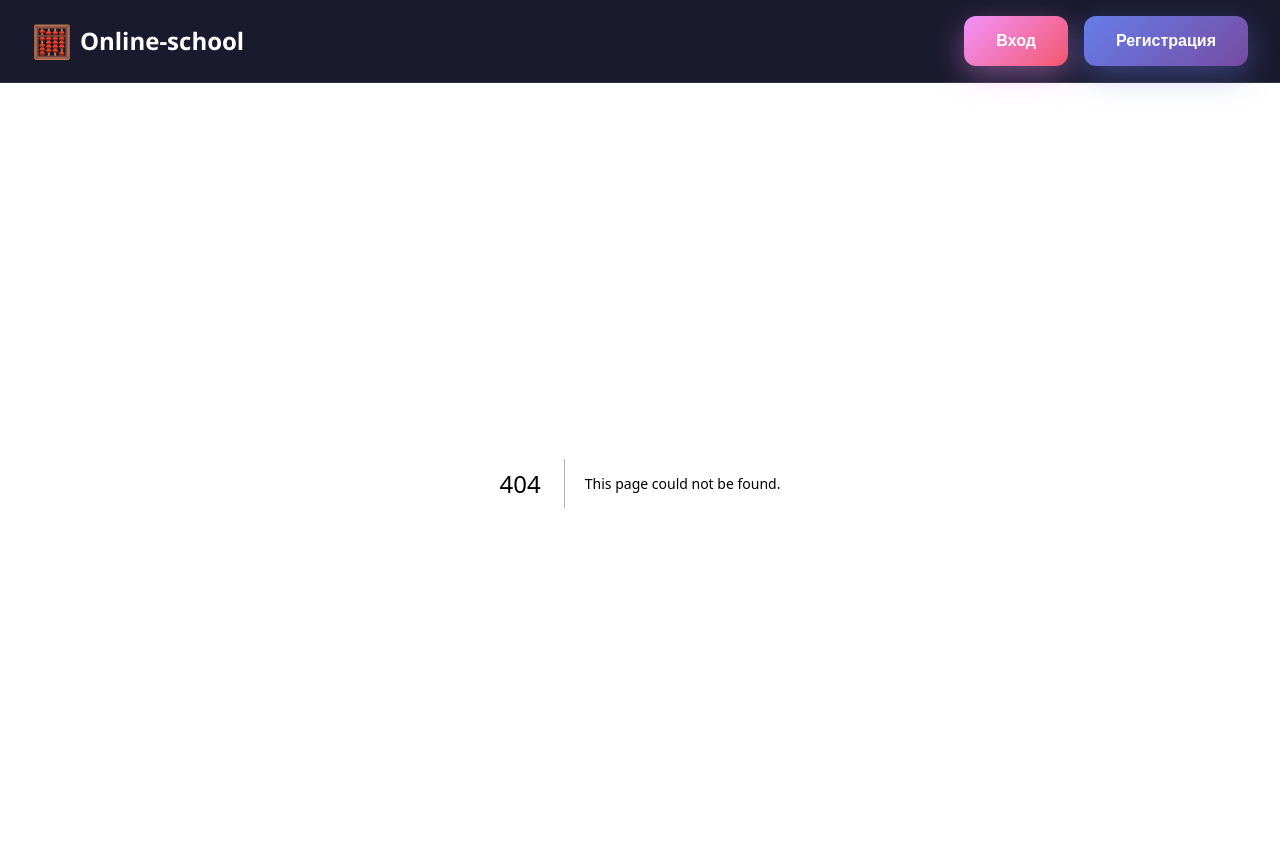
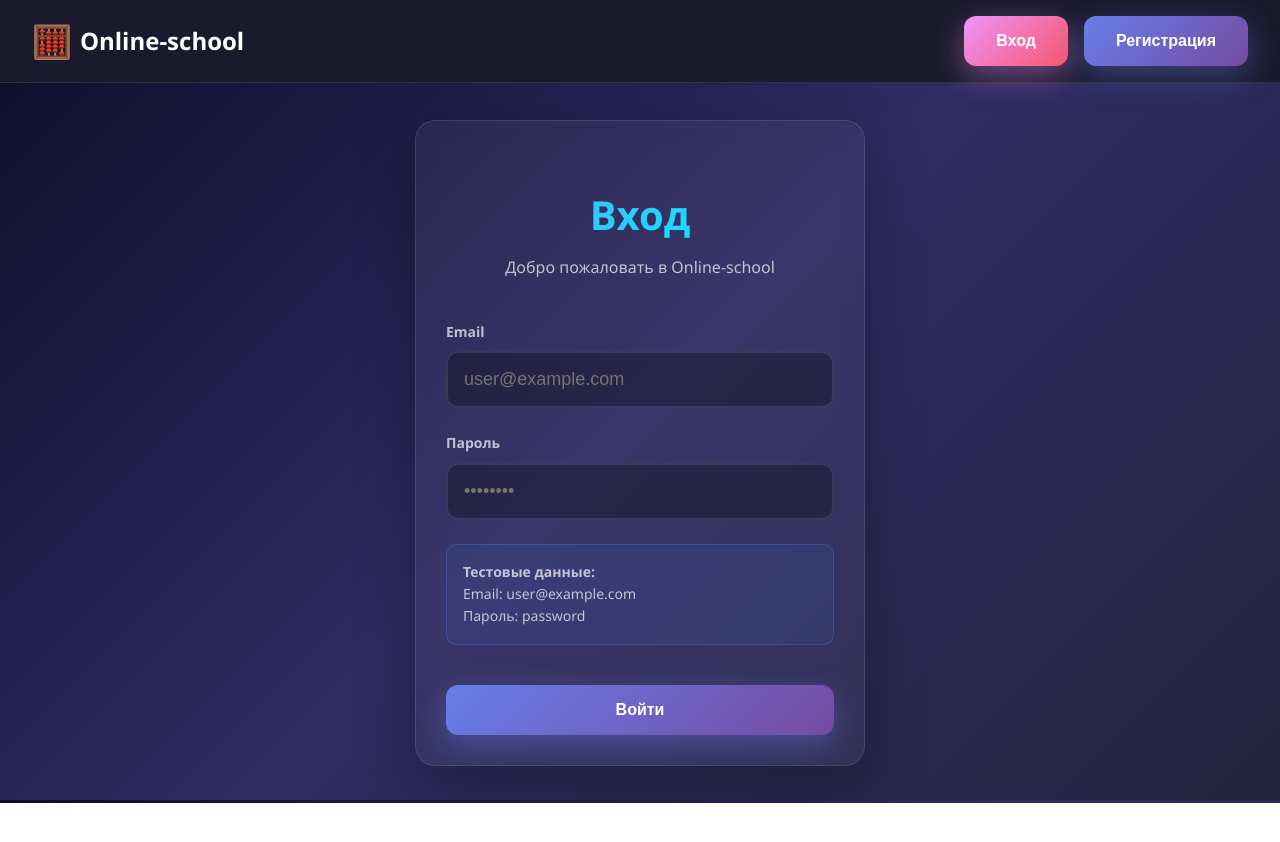
Before and after one commit to danilovcpp/online-school-frontend, a Next.js app: page /login in a window 1280 px wide. Before the commit this address had no page. Shown: the top 842 px of the page. After the commit the page ends 803 px from the top, so only its background shows below. Built offline with nearby package versions, Linux system fonts and the light colour scheme.

Commit message:
Login & base auth logic

```diff
--- a/src/app/layout.tsx
+++ b/src/app/layout.tsx
@@ -2,6 +2,7 @@ import { PropsWithChildren } from 'react';
 import type { Metadata } from 'next';
 
 import { Header } from '@/components/Header/Header';
+import { AuthProvider } from '@/contexts/AuthContext';
 
 import '@/styles/globals.scss';
 
@@ -14,8 +15,10 @@ export default function RootLayout({ children }: PropsWithChildren) {
   return (
     <html lang="en">
       <body>
-        <Header />
-        {children}
+        <AuthProvider>
+          <Header />
+          {children}
+        </AuthProvider>
       </body>
     </html>
   );
--- /dev/null
+++ b/src/app/login/page.module.scss
@@ -0,0 +1,81 @@
+@use '@/styles/mixins/media';
+
+.container {
+  display: flex;
+  align-items: center;
+  justify-content: center;
+  min-height: calc(100vh - 80px);
+  padding: var(--spacing-xl);
+}
+
+.card {
+  max-width: 450px;
+  width: 100%;
+  margin: 0 auto;
+}
+
+.title {
+  font-size: var(--font-size-3xl);
+  font-weight: var(--font-weight-bold);
+  text-align: center;
+  margin-bottom: var(--spacing-sm);
+  background: var(--gradient-accent);
+  -webkit-background-clip: text;
+  background-clip: text;
+  -webkit-text-fill-color: transparent;
+  font-family: var(--font-family-heading);
+}
+
+.subtitle {
+  text-align: center;
+  color: var(--color-text-secondary);
+  margin-bottom: var(--spacing-2xl);
+  font-size: var(--font-size-base);
+}
+
+.form {
+  display: flex;
+  flex-direction: column;
+  gap: var(--spacing-lg);
+}
+
+.error {
+  background: rgba(239, 68, 68, 0.1);
+  border: 1px solid rgba(239, 68, 68, 0.3);
+  color: #ef4444;
+  padding: var(--spacing-md);
+  border-radius: var(--radius-md);
+  font-size: var(--font-size-sm);
+  text-align: center;
+}
+
+.hint {
+  background: rgba(59, 130, 246, 0.1);
+  border: 1px solid rgba(59, 130, 246, 0.3);
+  color: var(--color-text-secondary);
+  padding: var(--spacing-md);
+  border-radius: var(--radius-md);
+  font-size: var(--font-size-sm);
+  line-height: var(--line-height-relaxed);
+}
+
+.submitButton {
+  margin-top: var(--spacing-md);
+  padding: var(--spacing-md) var(--spacing-xl);
+  font-size: var(--font-size-base);
+  font-weight: var(--font-weight-semibold);
+}
+
+@include media.max-mobile {
+  .container {
+    padding: var(--spacing-md);
+  }
+
+  .title {
+    font-size: var(--font-size-2xl);
+  }
+
+  .subtitle {
+    font-size: var(--font-size-sm);
+  }
+}
--- /dev/null
+++ b/src/app/login/page.tsx
@@ -0,0 +1,87 @@
+'use client';
+
+import { FormEvent, useState } from 'react';
+import { useRouter } from 'next/navigation';
+
+import { Button } from '@/components/Button/Button';
+import { Card } from '@/components/Card/Card';
+import { Input } from '@/components/Input/Input';
+import { useAuth } from '@/contexts/AuthContext';
+import { routes } from '@/shared/constants/routes';
+
+import styles from './page.module.scss';
+
+export default function LoginPage() {
+  const router = useRouter();
+  const { login, isLoading } = useAuth();
+  const [email, setEmail] = useState('');
+  const [password, setPassword] = useState('');
+  const [error, setError] = useState('');
+
+  const handleSubmit = async (e: FormEvent<HTMLFormElement>) => {
+    e.preventDefault();
+    setError('');
+
+    if (!email || !password) {
+      setError('Заполните все поля');
+      return;
+    }
+
+    if (!email.includes('@')) {
+      setError('Введите корректный email');
+      return;
+    }
+
+    try {
+      await login(email, password);
+      router.push(routes.trainers.abacus);
+    } catch (err) {
+      setError(err instanceof Error ? err.message : 'Ошибка входа');
+    }
+  };
+
+  return (
+    <div className={styles.container}>
+      <Card className={styles.card}>
+        <h1 className={styles.title}>Вход</h1>
+        <p className={styles.subtitle}>Добро пожаловать в Online-school</p>
+
+        <form onSubmit={handleSubmit} className={styles.form}>
+          <Input
+            type="email"
+            label="Email"
+            value={email}
+            onChange={(e) => setEmail(e.target.value)}
+            placeholder="user@example.com"
+            disabled={isLoading}
+            autoComplete="email"
+          />
+
+          <Input
+            type="password"
+            label="Пароль"
+            value={password}
+            onChange={(e) => setPassword(e.target.value)}
+            placeholder="••••••••"
+            disabled={isLoading}
+            autoComplete="current-password"
+          />
+
+          {error && <div className={styles.error}>{error}</div>}
+
+          <div className={styles.hint}>
+            <strong>Тестовые данные:</strong>
+            <br />
+            Email: user@example.com
+            <br />
+            Пароль: password
+          </div>
+
+          <Button type="submit" disabled={isLoading} className={styles.submitButton}>
+            {isLoading ? 'Вход...' : 'Войти'}
+          </Button>
+        </form>
+      </Card>
+    </div>
+  );
+}
--- a/src/components/Header/Header.module.scss
+++ b/src/components/Header/Header.module.scss
@@ -49,6 +49,27 @@
   gap: var(--spacing-md);
 }
 
+.userInfo {
+  display: flex;
+  align-items: center;
+  gap: var(--spacing-sm);
+  padding: var(--spacing-sm) var(--spacing-md);
+  background: var(--color-overlay-light);
+  border: 1px solid var(--color-border-light);
+  border-radius: var(--radius-lg);
+}
+
+.avatar {
+  font-size: var(--font-size-xl);
+  line-height: 1;
+}
+
+.userName {
+  color: var(--color-text-primary);
+  font-weight: var(--font-weight-semibold);
+  font-size: var(--font-size-sm);
+}
+
 .authButton {
   white-space: nowrap;
 }
@@ -70,6 +91,14 @@
     gap: var(--spacing-sm);
   }
 
+  .userInfo {
+    padding: var(--spacing-xs) var(--spacing-sm);
+  }
+
+  .userName {
+    display: none;
+  }
+
   .authButton {
     padding: var(--button-padding-sm);
     font-size: var(--font-size-sm);
--- a/src/components/Header/Header.tsx
+++ b/src/components/Header/Header.tsx
@@ -1,11 +1,28 @@
+'use client';
+
+import React from 'react';
 import Link from 'next/link';
-import React from 'react';
+import { useRouter } from 'next/navigation';
 
 import { Button } from '@/components/Button/Button';
+import { useAuth } from '@/contexts/AuthContext';
+import { routes } from '@/shared/constants/routes';
 
 import styles from './Header.module.scss';
 
 export const Header: React.FC = () => {
+  const router = useRouter();
+  const { user, isAuthenticated, logout } = useAuth();
+
+  const handleLogin = () => {
+    router.push(routes.auth.login);
+  };
+
+  const handleLogout = () => {
+    logout();
+    router.push('/');
+  };
+
   return (
     <header className={styles.header}>
       <div className={styles.container}>
@@ -15,12 +32,26 @@ export const Header: React.FC = () => {
         </Link>
 
         <nav className={styles.nav}>
-          <Button variant="secondary" className={styles.authButton}>
-            Вход
-          </Button>
-          <Button variant="primary" className={styles.authButton}>
-            Регистрация
-          </Button>
+          {isAuthenticated && user ? (
+            <>
+              <div className={styles.userInfo}>
+                <span className={styles.avatar}>{user.avatar || '👤'}</span>
+                <span className={styles.userName}>{user.name}</span>
+              </div>
+              <Button variant="secondary" onClick={handleLogout} className={styles.authButton}>
+                Выход
+              </Button>
+            </>
+          ) : (
+            <>
+              <Button variant="secondary" onClick={handleLogin} className={styles.authButton}>
+                Вход
+              </Button>
+              <Button variant="primary" className={styles.authButton}>
+                Регистрация
+              </Button>
+            </>
+          )}
         </nav>
       </div>
     </header>
--- /dev/null
+++ b/src/contexts/AuthContext.tsx
@@ -0,0 +1,78 @@
+'use client';
+
+import React, { createContext, PropsWithChildren, useCallback, useContext, useState } from 'react';
+
+import type { AuthContextType, User } from '@/types/auth';
+
+const AuthContext = createContext<AuthContextType | undefined>(undefined);
+
+// Mock user data
+const MOCK_USER: User = {
+  id: '1',
+  email: 'user@example.com',
+  name: 'Иван Иванов',
+  avatar: '👤',
+};
+
+// Mock credentials
+const MOCK_CREDENTIALS = {
+  email: 'user@example.com',
+  password: 'password',
+};
+
+export const AuthProvider: React.FC<PropsWithChildren> = ({ children }) => {
+  const [user, setUser] = useState<User | null>(null);
+  const [isLoading, setIsLoading] = useState(false);
+
+  const login = useCallback(async (email: string, password: string) => {
+    setIsLoading(true);
+
+    // Simulate API call delay
+    await new Promise((resolve) => setTimeout(resolve, 800));
+
+    if (email === MOCK_CREDENTIALS.email && password === MOCK_CREDENTIALS.password) {
+      setUser(MOCK_USER);
+      localStorage.setItem('user', JSON.stringify(MOCK_USER));
+    } else {
+      throw new Error('Неверный email или пароль');
+    }
+
+    setIsLoading(false);
+  }, []);
+
+  const logout = useCallback(() => {
+    setUser(null);
+    localStorage.removeItem('user');
+  }, []);
+
+  // Restore user from localStorage on mount
+  React.useEffect(() => {
+    const storedUser = localStorage.getItem('user');
+    if (storedUser) {
+      try {
+        setUser(JSON.parse(storedUser));
+      } catch (error) {
+        console.error('Failed to parse stored user:', error);
+        localStorage.removeItem('user');
+      }
+    }
+  }, []);
+
+  const value: AuthContextType = {
+    user,
+    isAuthenticated: !!user,
+    login,
+    logout,
+    isLoading,
+  };
+
+  return <AuthContext.Provider value={value}>{children}</AuthContext.Provider>;
+};
+
+export const useAuth = (): AuthContextType => {
+  const context = useContext(AuthContext);
+  if (!context) {
+    throw new Error('useAuth must be used within AuthProvider');
+  }
+  return context;
+};
--- a/src/features/trainers/pages/abacus/components/abacus-display/abacus-display.tsx
+++ b/src/features/trainers/pages/abacus/components/abacus-display/abacus-display.tsx
@@ -17,8 +17,7 @@ interface AbacusProps {
 }
 
 export const AbacusDisplay: React.FC<AbacusProps> = ({ columns: initialColums = 6, value, onChange, showValue = true }) => {
-  const { columns, currentValue, toggleTopBead, toggleBottomBead, getColumnValue, getColumnLabel, setValue } =
-    useAbacus(initialColums);
+  const { columns, currentValue, toggleTopBead, toggleBottomBead, getColumnValue, getColumnLabel, setValue } = useAbacus(initialColums);
 
   useEffect(() => {
     if (value !== undefined) {
--- a/src/features/trainers/pages/flash-anzan/flash-anzan.tsx
+++ b/src/features/trainers/pages/flash-anzan/flash-anzan.tsx
@@ -121,7 +121,9 @@ const FlashAnzanPage = () => {
 
       <div className={styles.display}>
         {currentNumber !== null ? (
-          <div key={`${currentNumber}-${currentProgress}`} className={styles.flashNumber}>{currentNumber}</div>
+          <div key={`${currentNumber}-${currentProgress}`} className={styles.flashNumber}>
+            {currentNumber}
+          </div>
         ) : (
           currentProgress && <div className={styles.flashNumber}>?</div>
         )}
--- a/src/shared/constants/routes.ts
+++ b/src/shared/constants/routes.ts
@@ -1,4 +1,8 @@
 export const routes = {
+  auth: {
+    login: '/login',
+    register: '/register',
+  },
   trainers: {
     abacus: '/trainers/abacus',
     flashAzan: '/trainers/flash-anzan',
--- /dev/null
+++ b/src/types/auth.ts
@@ -0,0 +1,19 @@
+export interface User {
+  id: string;
+  email: string;
+  name: string;
+  avatar?: string;
+}
+
+export interface AuthContextType {
+  user: User | null;
+  isAuthenticated: boolean;
+  login: (email: string, password: string) => Promise<void>;
+  logout: () => void;
+  isLoading: boolean;
+}
+
+export interface LoginCredentials {
+  email: string;
+  password: string;
+}
```
Also changed, not shown: src/features/trainers/pages/abacus/components/abacus-column/abacus-column.tsx (+1 -7 lines), .claude/settings.local.json (added).
